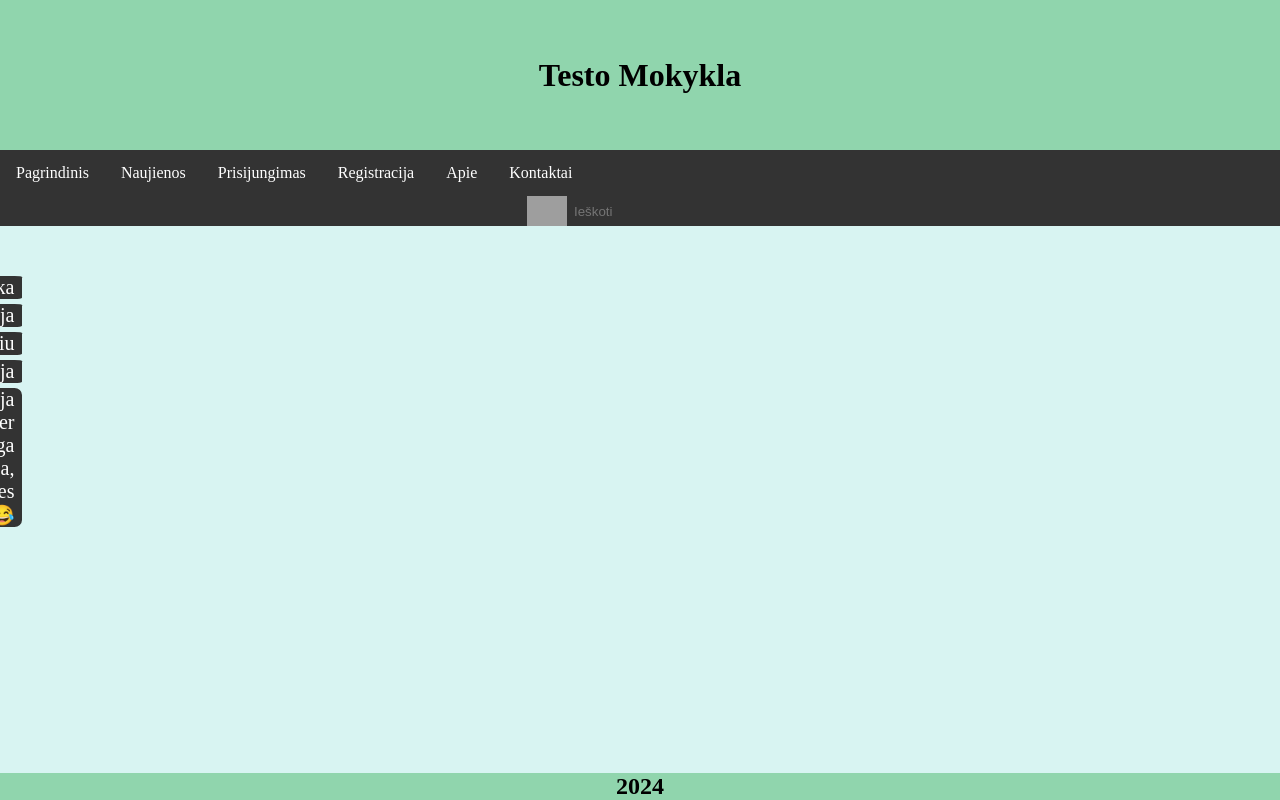
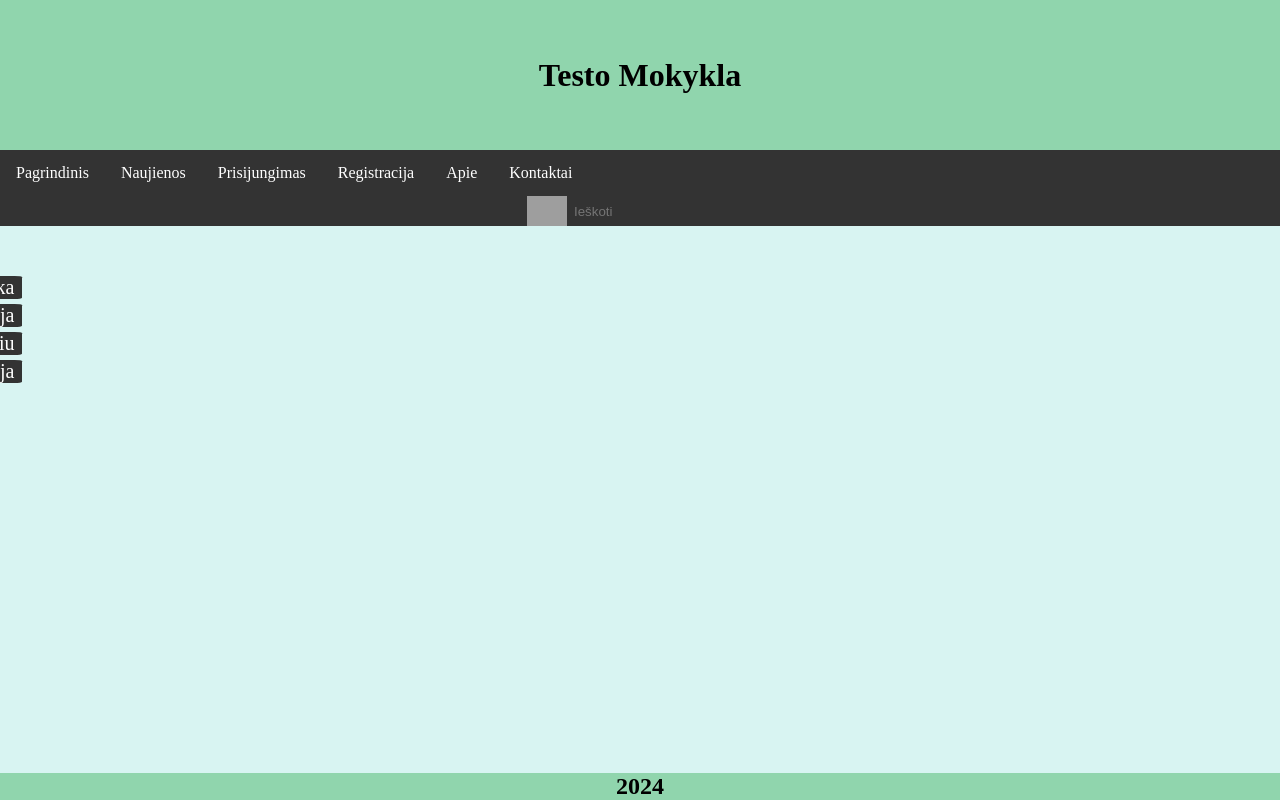
Before and after one commit to Laivelis123/saltibarsciai, a React (Vite) app in the folder testo-mokykla/frontend/: page / in a window 1280 px wide. Built offline with nearby package versions, Linux system fonts and the light colour scheme; grey boxes are pictures that could not be loaded.

Commit message:
Update App.jsx

```diff
--- a/testo-mokykla/frontend/src/App.jsx
+++ b/testo-mokykla/frontend/src/App.jsx
@@ -9,7 +9,6 @@ function App() {
     { name: "Chemija" },
     { name: "Lietuviu" },
     { name: "Biologija" },
-    { name: "Nenaudojama super ilga kategorija, kuri ismes klaida 😂" },
   ]);
 
   const [filterText, setFilterText] = useState("");
```
